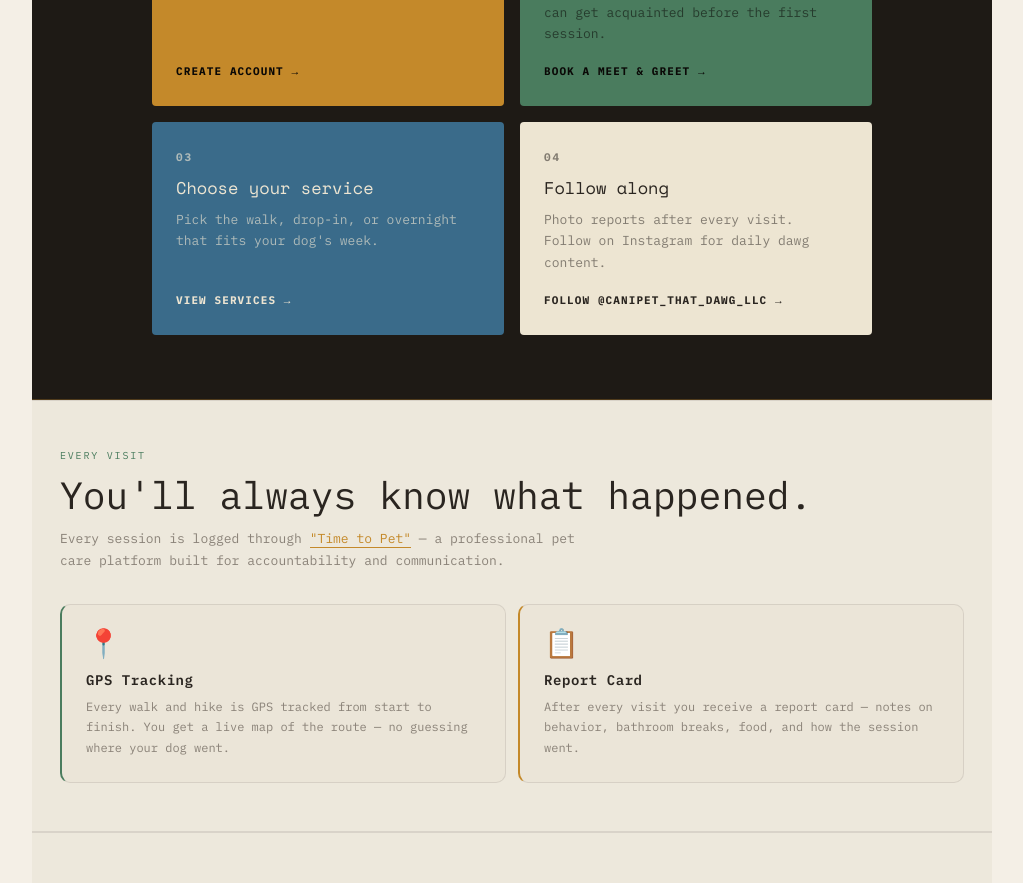
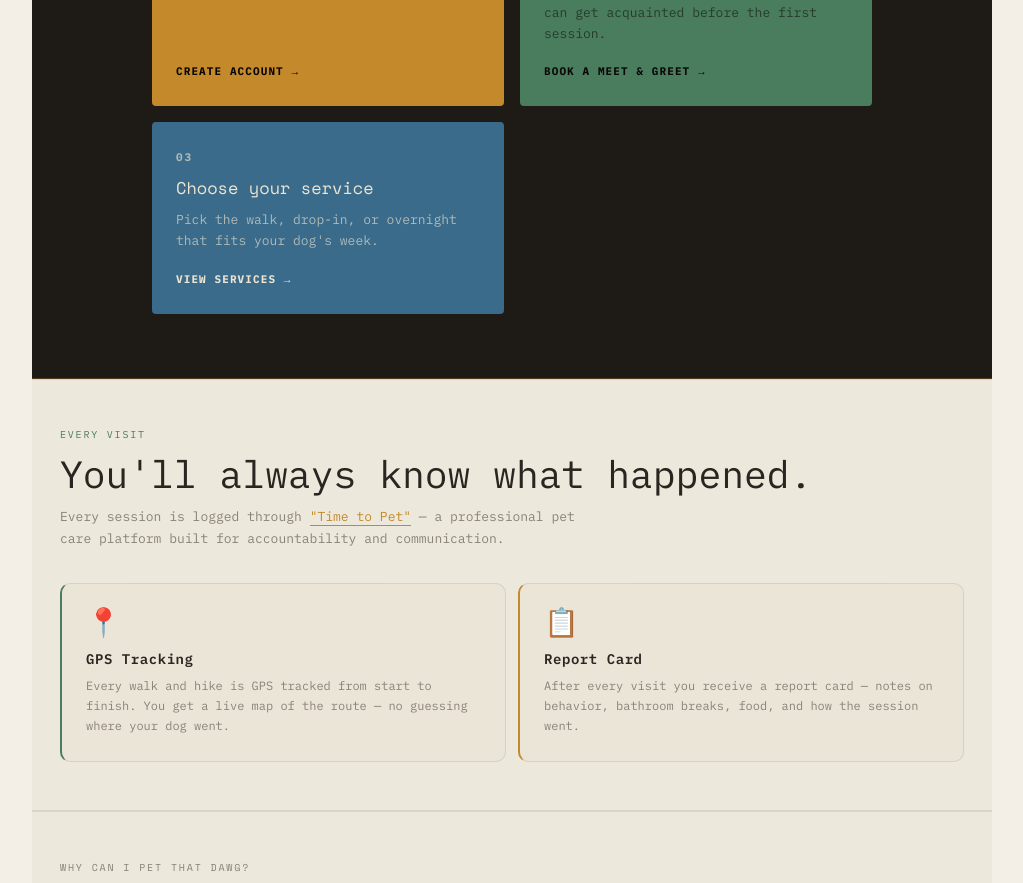
Before and after one commit to darkhorsedevloper/canipetthatdawg, a React (Vite) app: page / in a window 1280 px wide. Shown: the part 1925-2808 px from the top of the page, without its empty margins (128-1151 px from the left). Built offline with nearby package versions, Linux system fonts and the light colour scheme; grey boxes are pictures that could not be loaded.

Commit message:
Remove 'Follow along' tile from CTA section
Co-Authored-By: Claude Sonnet 4.6 <noreply@anthropic.com>

```diff
--- a/src/components/CTA.jsx
+++ b/src/components/CTA.jsx
@@ -28,16 +28,6 @@ const STEPS = [
     bg: '#3A6B8A',
     text: '#EDE5D2',
     subtext: 'rgba(237,229,210,0.65)',
-  },
-  {
-    number: '04',
-    label: 'Follow along',
-    desc: 'Photo reports after every visit. Follow on Instagram for daily dawg content.',
-    cta: 'Follow @canipet_that_dawg_llc →',
-    href: 'https://instagram.com/canipet_that_dawg_llc',
-    bg: '#EDE5D2',
-    text: '#2A2520',
-    subtext: 'rgba(42,37,32,0.55)',
   },
 ]
 
```
